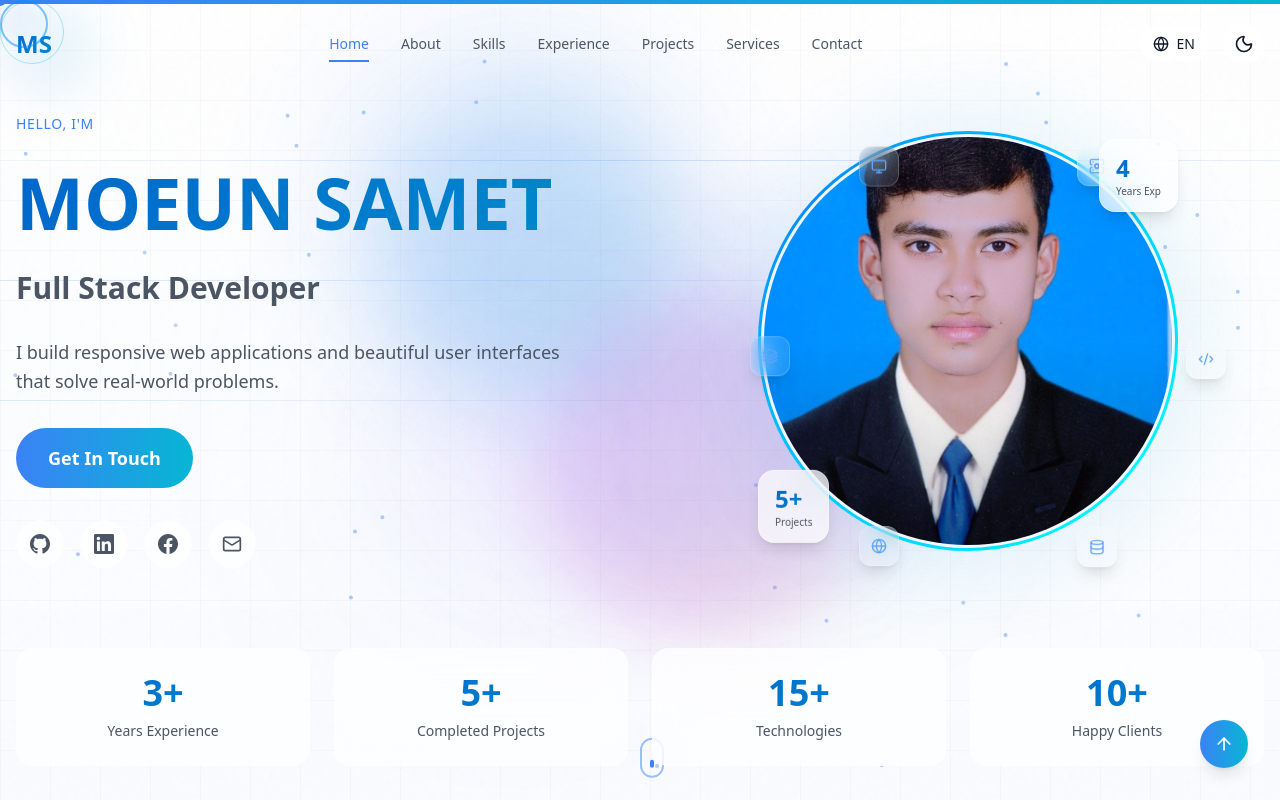
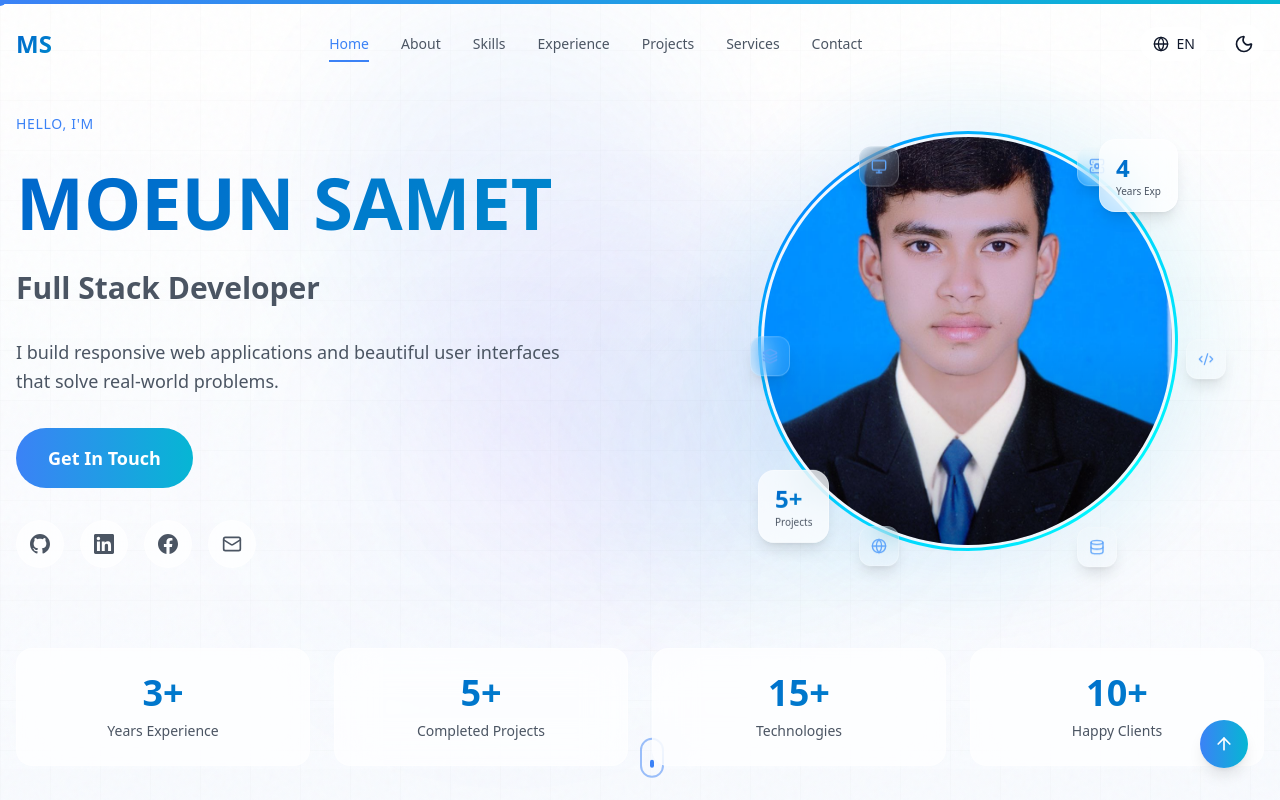
Before and after one commit to samet168/Portfolio, a Next.js app: page / in a window 1280 px wide. Shown: the top 800 px of the page. Built offline with nearby package versions, Linux system fonts and the light colour scheme.

Commit message:
remove 3d

```diff
--- a/src/app/page.tsx
+++ b/src/app/page.tsx
@@ -37,7 +37,7 @@ export default function Home() {
   return (
     <>
       {/* Loading Screen */}
-      <LoadingScreen onComplete={() => setIsLoading(false)} />
+      {isLoading && <LoadingScreen onComplete={() => setIsLoading(false)} />}
 
       {/* Main Content */}
       <div className={`transition-opacity duration-500 ${isLoading ? 'opacity-0' : 'opacity-100'}`}>
--- a/src/components/animations/animated-background.tsx
+++ b/src/components/animations/animated-background.tsx
@@ -1,6 +1,5 @@
 'use client';
 
-import { motion } from 'framer-motion';
 import { useEffect, useState } from 'react';
 
 export function AnimatedBackground() {
@@ -11,9 +10,7 @@ export function AnimatedBackground() {
   }, []);
 
   if (!mounted) {
-    return (
-      <div className="fixed inset-0 -z-10 overflow-hidden bg-background" />
-    );
+    return <div className="fixed inset-0 -z-10 overflow-hidden bg-background" />;
   }
 
   return (
@@ -21,38 +18,15 @@ export function AnimatedBackground() {
       {/* Aurora gradient background */}
       <div className="absolute inset-0 transition-opacity duration-1000 bg-gradient-aurora-dark dark:bg-gradient-aurora-dark bg-gradient-aurora-light" />
 
-      {/* Animated mesh gradient */}
+      {/* Animated mesh gradient - CSS only, no JS animation */}
       <div className="absolute inset-0 opacity-30">
-        <div className="absolute top-0 left-1/4 w-96 h-96 bg-blue-500/30 rounded-full blur-3xl animate-blob" />
-        <div className="absolute top-1/4 right-1/4 w-96 h-96 bg-cyan-500/30 rounded-full blur-3xl animate-blob animation-delay-2000" />
-        <div className="absolute bottom-1/4 left-1/3 w-96 h-96 bg-purple-500/30 rounded-full blur-3xl animate-blob animation-delay-4000" />
+        <div className="absolute top-0 left-1/4 w-96 h-96 bg-blue-500/20 rounded-full blur-3xl animate-blob" />
+        <div className="absolute top-1/4 right-1/4 w-96 h-96 bg-cyan-500/20 rounded-full blur-3xl animate-blob animation-delay-2000" />
+        <div className="absolute bottom-1/4 left-1/3 w-96 h-96 bg-purple-500/20 rounded-full blur-3xl animate-blob animation-delay-4000" />
       </div>
 
-      {/* Floating particles */}
-      <div className="absolute inset-0">
-        {[...Array(50)].map((_, i) => (
-          <motion.div
-            key={i}
-            className="absolute w-1 h-1 bg-blue-500/50 rounded-full"
-            initial={{
-              x: typeof window !== 'undefined' ? Math.random() * window.innerWidth : 0,
-              y: typeof window !== 'undefined' ? Math.random() * window.innerHeight : 0,
-            }}
-            animate={{
-              y: [null, typeof window !== 'undefined' ? Math.random() * window.innerHeight : 0],
-              opacity: [0.2, 0.8, 0.2],
-            }}
-            transition={{
-              duration: Math.random() * 10 + 10,
-              repeat: Infinity,
-              ease: 'easeInOut',
-            }}
-          />
-        ))}
-      </div>
-
-      {/* Grid animation */}
-      <div className="absolute inset-0 opacity-10">
+      {/* Grid pattern - static SVG, no animation */}
+      <div className="absolute inset-0 opacity-[0.05]">
         <svg className="w-full h-full">
           <defs>
             <pattern id="grid" width="50" height="50" patternUnits="userSpaceOnUse">
@@ -63,69 +37,8 @@ export function AnimatedBackground() {
         </svg>
       </div>
 
-      {/* Moving lines */}
-      <div className="absolute inset-0 overflow-hidden opacity-20">
-        {[...Array(5)].map((_, i) => (
-          <motion.div
-            key={i}
-            className="absolute h-px bg-gradient-to-r from-transparent via-blue-500 to-transparent"
-            initial={{ x: '-100%', width: '200%' }}
-            animate={{ x: '100%' }}
-            transition={{
-              duration: Math.random() * 10 + 15,
-              repeat: Infinity,
-              ease: 'linear',
-              delay: i * 2,
-            }}
-            style={{
-              top: `${20 + i * 15}%`,
-            }}
-          />
-        ))}
-      </div>
-
-      {/* Floating orbs */}
-      <div className="absolute inset-0">
-        <motion.div
-          className="absolute top-1/4 left-1/4 w-64 h-64 bg-gradient-to-br from-blue-500/20 to-cyan-500/20 rounded-full blur-2xl"
-          animate={{
-            x: [0, 100, 0],
-            y: [0, -100, 0],
-            scale: [1, 1.2, 1],
-          }}
-          transition={{
-            duration: 20,
-            repeat: Infinity,
-            ease: 'easeInOut',
-          }}
-        />
-        <motion.div
-          className="absolute bottom-1/4 right-1/4 w-96 h-96 bg-gradient-to-br from-purple-500/20 to-pink-500/20 rounded-full blur-2xl"
-          animate={{
-            x: [0, -100, 0],
-            y: [0, 100, 0],
-            scale: [1, 0.8, 1],
-          }}
-          transition={{
-            duration: 25,
-            repeat: Infinity,
-            ease: 'easeInOut',
-          }}
-        />
-      </div>
-
-      {/* Dynamic glow */}
-      <motion.div
-        className="absolute inset-0 bg-gradient-to-t from-blue-500/10 to-transparent"
-        animate={{
-          opacity: [0.1, 0.3, 0.1],
-        }}
-        transition={{
-          duration: 5,
-          repeat: Infinity,
-          ease: 'easeInOut',
-        }}
-      />
+      {/* Subtle glow - CSS animation only */}
+      <div className="absolute inset-0 bg-gradient-to-t from-blue-500/5 to-transparent animate-pulse-slow" />
 
       {/* Noise texture overlay */}
       <div className="absolute inset-0 noise-overlay" />
--- a/src/components/animations/cursor.tsx
+++ b/src/components/animations/cursor.tsx
@@ -1,41 +1,34 @@
 'use client';
 
-import { useEffect, useRef, useState } from 'react';
-import { motion, useMotionValue, useSpring } from 'framer-motion';
+import { useEffect, useRef, useState, useCallback } from 'react';
 
 export function CustomCursor() {
   const cursorRef = useRef<HTMLDivElement>(null);
-  const followerRef = useRef<HTMLDivElement>(null);
-  const trailRef = useRef<HTMLDivElement>(null);
+  const [isHovering, setIsHovering] = useState(false);
+  const rafRef = useRef<number>(0);
+  const posRef = useRef({ x: 0, y: 0 });
 
-  const mouseX = useMotionValue(0);
-  const mouseY = useMotionValue(0);
-
-  const [isHovering, setIsHovering] = useState(false);
-  const [isClicking, setIsClicking] = useState(false);
-
-  const springConfig = { damping: 25, stiffness: 700 };
-  const cursorX = useSpring(mouseX, springConfig);
-  const cursorY = useSpring(mouseY, springConfig);
-
-  const followerX = useSpring(mouseX, { damping: 40, stiffness: 600 });
-  const followerY = useSpring(mouseY, { damping: 40, stiffness: 600 });
-
-  const trailX = useSpring(mouseX, { damping: 50, stiffness: 500 });
-  const trailY = useSpring(mouseY, { damping: 50, stiffness: 500 });
+  const updateCursor = useCallback(() => {
+    if (cursorRef.current) {
+      cursorRef.current.style.transform = `translate3d(${posRef.current.x}px, ${posRef.current.y}px, 0)`;
+    }
+  }, []);
 
   useEffect(() => {
     const handleMouseMove = (e: MouseEvent) => {
-      mouseX.set(e.clientX);
-      mouseY.set(e.clientY);
+      posRef.current = { x: e.clientX, y: e.clientY };
+      cancelAnimationFrame(rafRef.current);
+      rafRef.current = requestAnimationFrame(updateCursor);
     };
-
-    const handleMouseDown = () => setIsClicking(true);
-    const handleMouseUp = () => setIsClicking(false);
 
     const handleMouseOver = (e: MouseEvent) => {
       const target = e.target as HTMLElement;
-      if (target.tagName === 'A' || target.tagName === 'BUTTON' || target.closest('a') || target.closest('button')) {
+      if (
+        target.tagName === 'A' ||
+        target.tagName === 'BUTTON' ||
+        target.closest('a') ||
+        target.closest('button')
+      ) {
         setIsHovering(true);
       }
     };
@@ -44,95 +37,33 @@ export function CustomCursor() {
       setIsHovering(false);
     };
 
-    window.addEventListener('mousemove', handleMouseMove);
-    window.addEventListener('mousedown', handleMouseDown);
-    window.addEventListener('mouseup', handleMouseUp);
-    window.addEventListener('mouseover', handleMouseOver);
-    window.addEventListener('mouseout', handleMouseOut);
+    window.addEventListener('mousemove', handleMouseMove, { passive: true });
+    window.addEventListener('mouseover', handleMouseOver, { passive: true });
+    window.addEventListener('mouseout', handleMouseOut, { passive: true });
 
     return () => {
       window.removeEventListener('mousemove', handleMouseMove);
-      window.removeEventListener('mousedown', handleMouseDown);
-      window.removeEventListener('mouseup', handleMouseUp);
       window.removeEventListener('mouseover', handleMouseOver);
       window.removeEventListener('mouseout', handleMouseOut);
+      cancelAnimationFrame(rafRef.current);
     };
-  }, [mouseX, mouseY]);
+  }, [updateCursor]);
 
   return (
-    <>
-      {/* Main cursor */}
-      <motion.div
-        ref={cursorRef}
-        className="fixed top-0 left-0 pointer-events-none z-[9998] hidden md:block"
-        style={{
-          x: cursorX,
-          y: cursorY,
-        }}
-      >
-        <motion.div
-          className="relative"
-          animate={{
-            scale: isClicking ? 0.8 : isHovering ? 1.5 : 1,
-          }}
-          transition={{ duration: 0.2 }}
-        >
-          {/* Cursor dot */}
-          <div className="absolute -translate-x-1/2 -translate-y-1/2 w-3 h-3 bg-blue-500 rounded-full" />
-
-          {/* Cursor glow */}
-          <motion.div
-            className="absolute -translate-x-1/2 -translate-y-1/2 w-8 h-8 bg-blue-500/30 rounded-full blur-md"
-            animate={{
-              scale: isHovering ? 2 : 1,
-              opacity: isHovering ? 0.6 : 0.3,
-            }}
-          />
-
-          {/* Outer ring */}
-          <motion.div
-            className="absolute -translate-x-1/2 -translate-y-1/2 w-12 h-12 border-2 border-blue-500/50 rounded-full"
-            animate={{
-              scale: isHovering ? 1.5 : 1,
-              borderColor: isHovering ? 'rgba(0, 140, 255, 0.8)' : 'rgba(0, 140, 255, 0.5)',
-            }}
-          />
-        </motion.div>
-      </motion.div>
-
-      {/* Follower cursor */}
-      <motion.div
-        ref={followerRef}
-        className="fixed top-0 left-0 pointer-events-none z-[9997] hidden md:block"
-        style={{
-          x: followerX,
-          y: followerY,
-        }}
-      >
-        <motion.div
-          className="absolute -translate-x-1/2 -translate-y-1/2 w-16 h-16 rounded-full border border-cyan-500/30"
-          animate={{
-            scale: isHovering ? 1.2 : 1,
-          }}
-        />
-      </motion.div>
-
-      {/* Trail effect */}
-      <motion.div
-        ref={trailRef}
-        className="fixed top-0 left-0 pointer-events-none z-[9996] hidden md:block"
-        style={{
-          x: trailX,
-          y: trailY,
-        }}
-      >
-        <motion.div
-          className="absolute -translate-x-1/2 -translate-y-1/2 w-24 h-24 rounded-full bg-gradient-to-r from-blue-500/10 to-cyan-500/10 blur-xl"
-          animate={{
-            scale: isHovering ? 1.5 : 1,
-          }}
-        />
-      </motion.div>
-    </>
+    <div
+      ref={cursorRef}
+      className="fixed top-0 left-0 pointer-events-none z-[9998] hidden md:block will-change-transform"
+    >
+      <div
+        className={`
+          -translate-x-1/2 -translate-y-1/2 rounded-full
+          transition-all duration-200 ease-out
+          ${isHovering
+            ? 'w-10 h-10 border-2 border-blue-500/60 bg-blue-500/10'
+            : 'w-3 h-3 bg-blue-500'
+          }
+        `}
+      />
+    </div>
   );
 }
--- a/src/components/sections/contact.tsx
+++ b/src/components/sections/contact.tsx
@@ -252,7 +252,7 @@ export function Contact() {
                       type="email"
                       value={formData.email}
                       onChange={handleInputChange}
-                      placeholder="john@example.com"
+                      placeholder="email"
                       required
                     />
                   </div>
```
Also changed, not shown: src/components/animations/loading-screen.tsx (+20 -119 lines), src/components/animations/smooth-scroll.tsx (+8 -32 lines).
